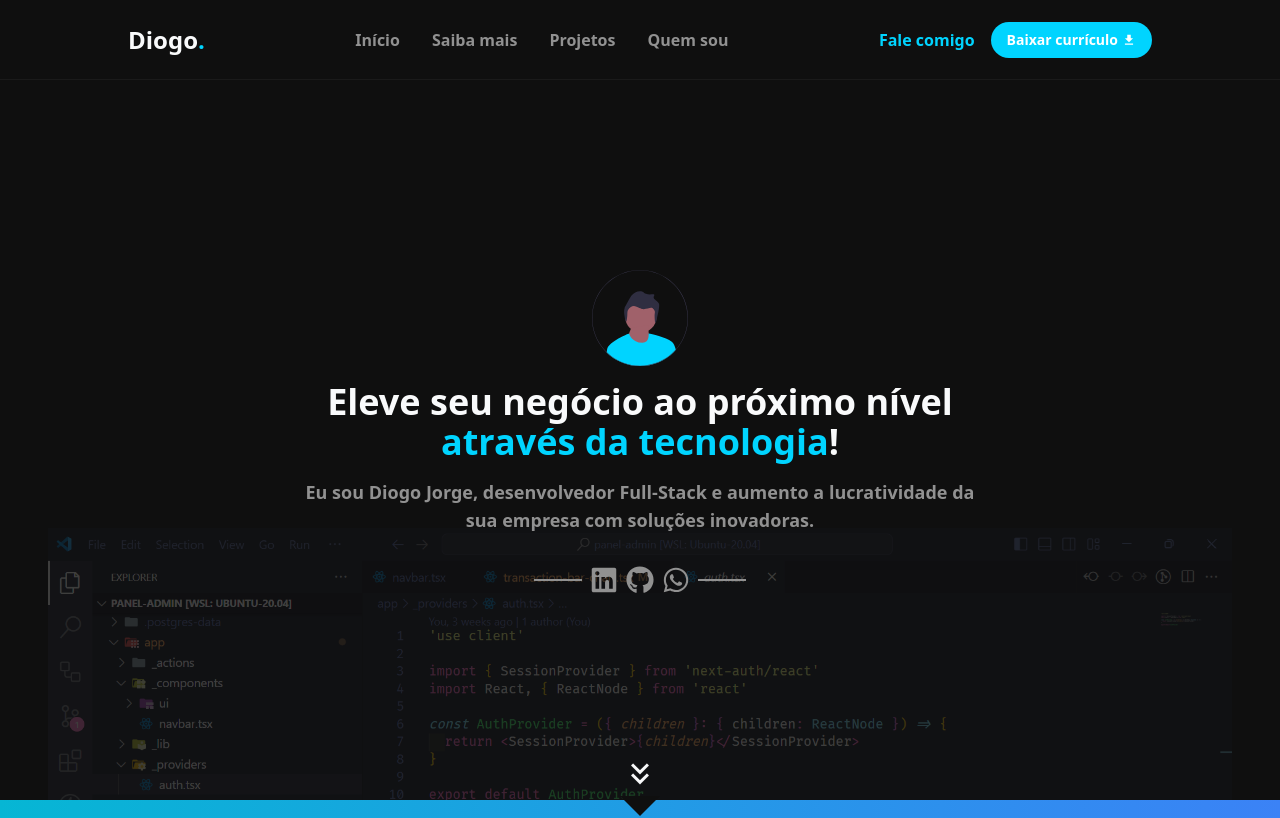
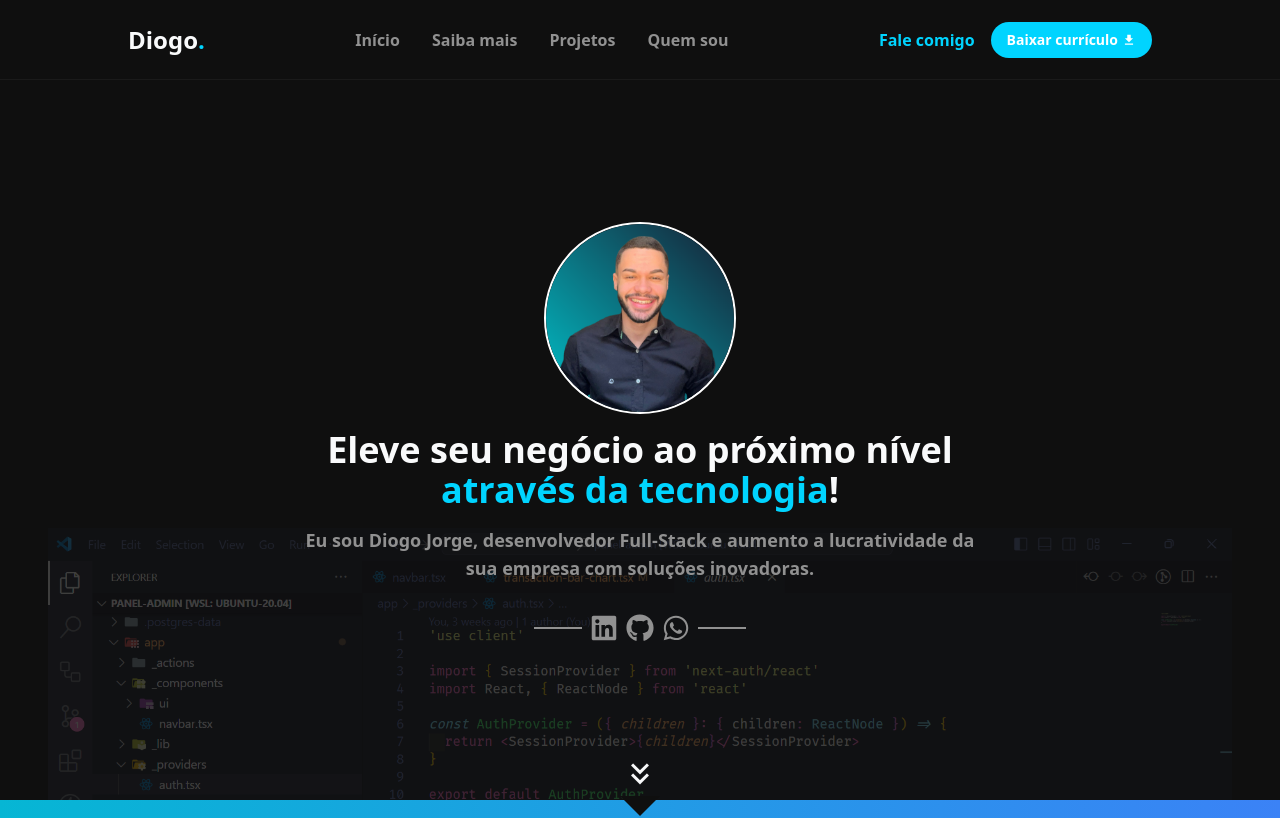
Before and after one commit to diogofernandoj/portfolio, a React (Vite) app: page / in a window 1280 px wide. Shown: the top 818 px of the page. Built offline with nearby package versions, Linux system fonts and the light colour scheme; a web font is replaced by a local one.

Commit message:
feat: add profile pictures

```diff
--- a/src/about/AboutSection.tsx
+++ b/src/about/AboutSection.tsx
@@ -14,7 +14,10 @@ const AboutSection = () => {
       className="flex justify-center items-center my-20 pt-8"
     >
       <div className="lg:flex-row lg:w-[70%] max-w-5xl flex flex-col items-center gap-12 w-[90%]">
-        <img src="/images/guy-with-certificate.svg" className="w-60" />
+        <img
+          src="/images/profile2.png"
+          className="w-80 h-auto border-2 border-solid border-white rounded-full"
+        />
         <div className="w-full flex flex-col gap-8">
           <div className="flex flex-col gap-2">
             <h2 className="md:text-6xl text-5xl text-primary">Olá,</h2>
--- a/src/home/HomeSection.tsx
+++ b/src/home/HomeSection.tsx
@@ -10,18 +10,21 @@ const HomeSection = () => {
       initial="hidden"
       whileInView="show"
       exit="hidden"
+      viewport={{ once: true }}
       className="relative w-[90%] max-w-2xl h-screen mx-auto pt-20 flex flex-col gap-4 justify-center items-center"
     >
       <img
-        src="/images/profile-pic.svg"
+        src="/images/profile.png"
         alt="Foto de perfil"
-        className="h-24 w-24"
+        className="h-48 w-48 border-2 border-solid border-white rounded-full"
       />
+
       <motion.h2
         variants={fadeIn("up", 0.7)}
         initial="hidden"
         whileInView="show"
         exit="hidden"
+        viewport={{ once: true }}
         className="font-bold text-2xl md:text-3xl lg:text-4xl text-center"
       >
         Eleve seu negócio ao próximo nível{" "}
@@ -32,6 +35,7 @@ const HomeSection = () => {
         initial="hidden"
         whileInView="show"
         exit="hidden"
+        viewport={{ once: true }}
         className="text-muted font-semibold lg:text-lg text-center"
       >
         Eu sou Diogo Jorge, desenvolvedor Full-Stack e aumento a lucratividade
```
Also changed, not shown: public/images/profile.png (added), public/images/profile2.png (added).
